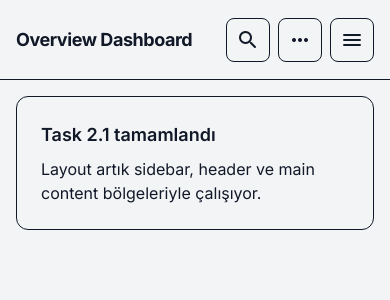
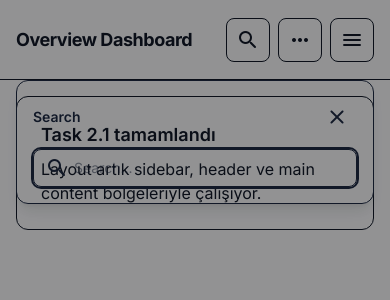
Before and after one commit to emrmob77/all-analytics, a Next.js app: page / in a window 390 px wide. Both pictures are taken after a click on the button "search". Shown: the top 300 px of the page. Built offline with nearby package versions, Linux system fonts and the light colour scheme.

Commit message:
feat: add debounced search bar component for header

```diff
--- a/src/components/layout/Header.tsx
+++ b/src/components/layout/Header.tsx
@@ -2,6 +2,7 @@
 
 import { useEffect, useRef, useState } from "react";
 import { usePathname } from "next/navigation";
+import SearchBar from "@/components/ui/SearchBar";
 
 interface HeaderProps {
   onMenuClick: () => void;
@@ -67,28 +68,7 @@ function Header({ onMenuClick }: HeaderProps) {
         </h1>
 
         <div className="flex items-center gap-2 md:gap-4">
-          <label className="relative hidden md:block">
-            <span className="material-icons-round pointer-events-none absolute left-3 top-1/2 -translate-y-1/2 text-lg text-text-muted-light dark:text-text-muted-dark">
-              search
-            </span>
-            <input
-              aria-label="Search"
-              className="w-64 rounded-lg border border-border-light bg-background-light py-2 pl-10 pr-14 text-sm text-text-main-light outline-none transition-colors placeholder:text-text-muted-light focus:border-primary focus:ring-2 focus:ring-primary dark:border-border-dark dark:bg-background-dark dark:text-text-main-dark dark:placeholder:text-text-muted-dark"
-              placeholder="Search..."
-              type="search"
-            />
-            <kbd className="pointer-events-none absolute right-3 top-1/2 -translate-y-1/2 rounded border border-gray-300 px-1.5 py-0.5 text-[10px] font-mono text-gray-500 dark:border-gray-600 dark:text-gray-400">
-              ⌘K
-            </kbd>
-          </label>
-
-          <button
-            aria-label="Open search"
-            className="inline-flex min-h-11 min-w-11 items-center justify-center rounded-lg border border-border-light bg-surface-light text-text-muted-light transition-colors hover:bg-gray-50 dark:border-border-dark dark:bg-surface-dark dark:text-text-muted-dark dark:hover:bg-gray-800 md:hidden"
-            type="button"
-          >
-            <span className="material-icons-round text-lg">search</span>
-          </button>
+          <SearchBar />
 
           <div className="relative" ref={quickActionsRef}>
             <button
--- /dev/null
+++ b/src/components/ui/SearchBar.tsx
@@ -0,0 +1,133 @@
+"use client";
+
+import { useEffect, useRef, useState } from "react";
+
+interface SearchBarProps {
+  onSearch?: (query: string) => void;
+  debounceMs?: number;
+}
+
+function SearchBar({ onSearch, debounceMs = 300 }: SearchBarProps) {
+  const [query, setQuery] = useState("");
+  const [mobileOpen, setMobileOpen] = useState(false);
+  const desktopInputRef = useRef<HTMLInputElement>(null);
+  const mobileInputRef = useRef<HTMLInputElement>(null);
+
+  useEffect(() => {
+    const timeoutId = window.setTimeout(() => {
+      onSearch?.(query.trim());
+    }, debounceMs);
+
+    return () => {
+      window.clearTimeout(timeoutId);
+    };
+  }, [debounceMs, onSearch, query]);
+
+  useEffect(() => {
+    function handleShortcut(event: KeyboardEvent) {
+      const isShortcut = (event.metaKey || event.ctrlKey) && event.key.toLowerCase() === "k";
+      if (!isShortcut) return;
+
+      event.preventDefault();
+      if (window.matchMedia("(max-width: 639px)").matches) {
+        setMobileOpen(true);
+        return;
+      }
+      desktopInputRef.current?.focus();
+    }
+
+    function handleEscape(event: KeyboardEvent) {
+      if (event.key === "Escape") {
+        setMobileOpen(false);
+      }
+    }
+
+    document.addEventListener("keydown", handleShortcut);
+    document.addEventListener("keydown", handleEscape);
+
+    return () => {
+      document.removeEventListener("keydown", handleShortcut);
+      document.removeEventListener("keydown", handleEscape);
+    };
+  }, []);
+
+  useEffect(() => {
+    if (mobileOpen) {
+      mobileInputRef.current?.focus();
+    }
+  }, [mobileOpen]);
+
+  return (
+    <>
+      <label className="relative hidden sm:block">
+        <span className="material-icons-round pointer-events-none absolute left-3 top-1/2 -translate-y-1/2 text-lg text-text-muted-light dark:text-text-muted-dark">
+          search
+        </span>
+        <input
+          aria-label="Search"
+          className="w-64 rounded-lg border border-border-light bg-background-light py-2 pl-10 pr-14 text-sm text-text-main-light outline-none transition-colors placeholder:text-text-muted-light focus:border-primary focus:ring-2 focus:ring-primary dark:border-border-dark dark:bg-background-dark dark:text-text-main-dark dark:placeholder:text-text-muted-dark"
+          onChange={(event) => setQuery(event.target.value)}
+          placeholder="Search..."
+          ref={desktopInputRef}
+          type="search"
+          value={query}
+        />
+        <kbd className="pointer-events-none absolute right-3 top-1/2 -translate-y-1/2 rounded border border-gray-300 px-1.5 py-0.5 text-[10px] font-mono text-gray-500 dark:border-gray-600 dark:text-gray-400">
+          ⌘K
+        </kbd>
+      </label>
+
+      <button
+        aria-label="Open search"
+        className="inline-flex min-h-11 min-w-11 items-center justify-center rounded-lg border border-border-light bg-surface-light text-text-muted-light transition-colors hover:bg-gray-50 dark:border-border-dark dark:bg-surface-dark dark:text-text-muted-dark dark:hover:bg-gray-800 sm:hidden"
+        onClick={() => setMobileOpen(true)}
+        type="button"
+      >
+        <span className="material-icons-round text-lg">search</span>
+      </button>
+
+      {mobileOpen ? (
+        <div
+          aria-modal="true"
+          className="fixed inset-0 z-50 bg-black/40 p-4 sm:hidden"
+          onClick={() => setMobileOpen(false)}
+          role="dialog"
+        >
+          <div
+            className="mx-auto mt-16 w-full max-w-lg rounded-xl border border-border-light bg-surface-light p-4 shadow-lg dark:border-border-dark dark:bg-surface-dark"
+            onClick={(event) => event.stopPropagation()}
+          >
+            <div className="mb-3 flex items-center justify-between">
+              <h2 className="text-sm font-semibold text-text-main-light dark:text-text-main-dark">Search</h2>
+              <button
+                aria-label="Close search"
+                className="inline-flex min-h-10 min-w-10 items-center justify-center rounded-lg text-text-muted-light transition-colors hover:bg-gray-50 dark:text-text-muted-dark dark:hover:bg-gray-800"
+                onClick={() => setMobileOpen(false)}
+                type="button"
+              >
+                <span className="material-icons-round text-base">close</span>
+              </button>
+            </div>
+
+            <label className="relative block">
+              <span className="material-icons-round pointer-events-none absolute left-3 top-1/2 -translate-y-1/2 text-lg text-text-muted-light dark:text-text-muted-dark">
+                search
+              </span>
+              <input
+                aria-label="Search"
+                className="w-full rounded-lg border border-border-light bg-background-light py-2 pl-10 pr-3 text-sm text-text-main-light outline-none transition-colors placeholder:text-text-muted-light focus:border-primary focus:ring-2 focus:ring-primary dark:border-border-dark dark:bg-background-dark dark:text-text-main-dark dark:placeholder:text-text-muted-dark"
+                onChange={(event) => setQuery(event.target.value)}
+                placeholder="Search..."
+                ref={mobileInputRef}
+                type="search"
+                value={query}
+              />
+            </label>
+          </div>
+        </div>
+      ) : null}
+    </>
+  );
+}
+
+export default SearchBar;
```
Also changed, not shown: 1 other file (tests, documents, lock files or other folders).
